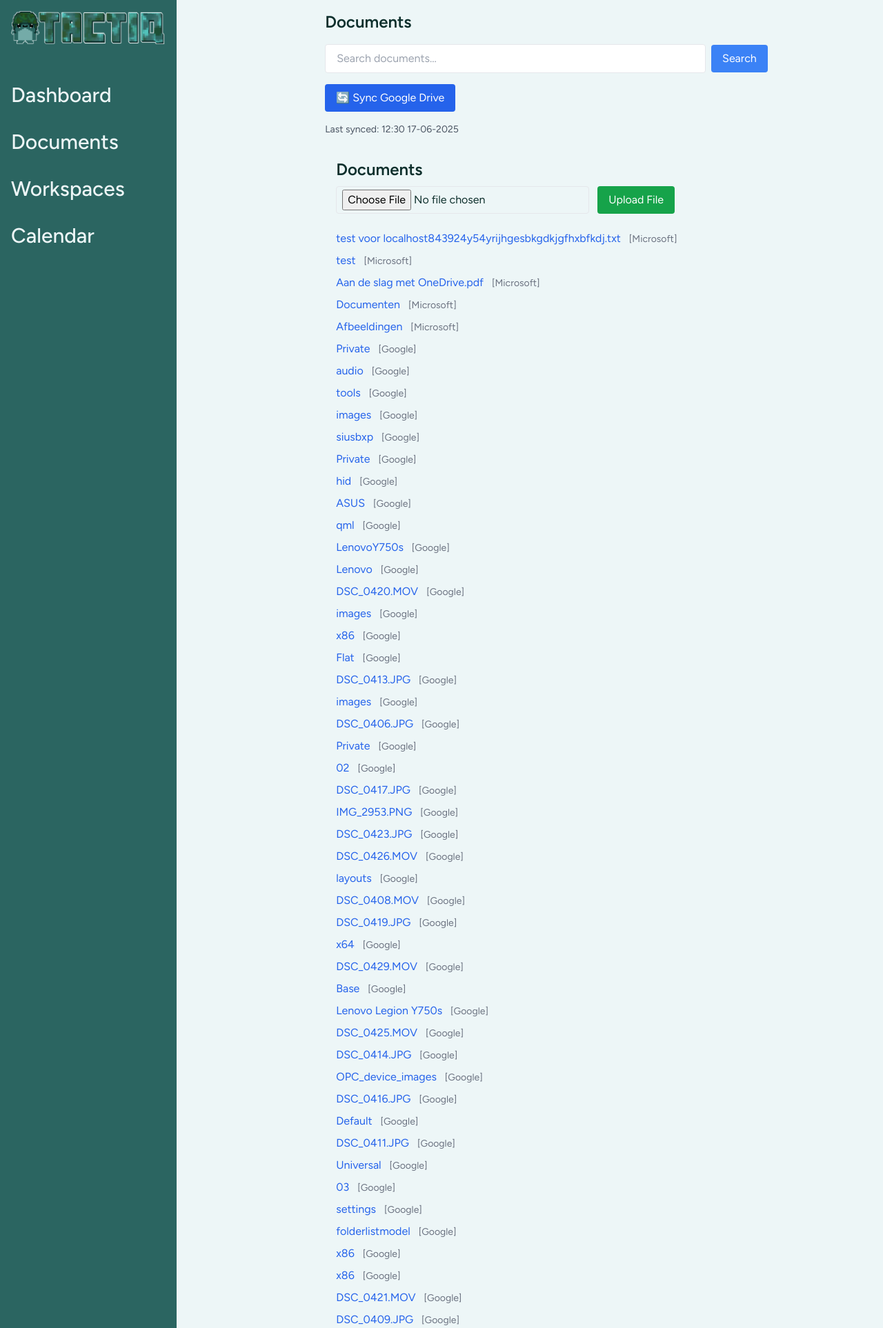
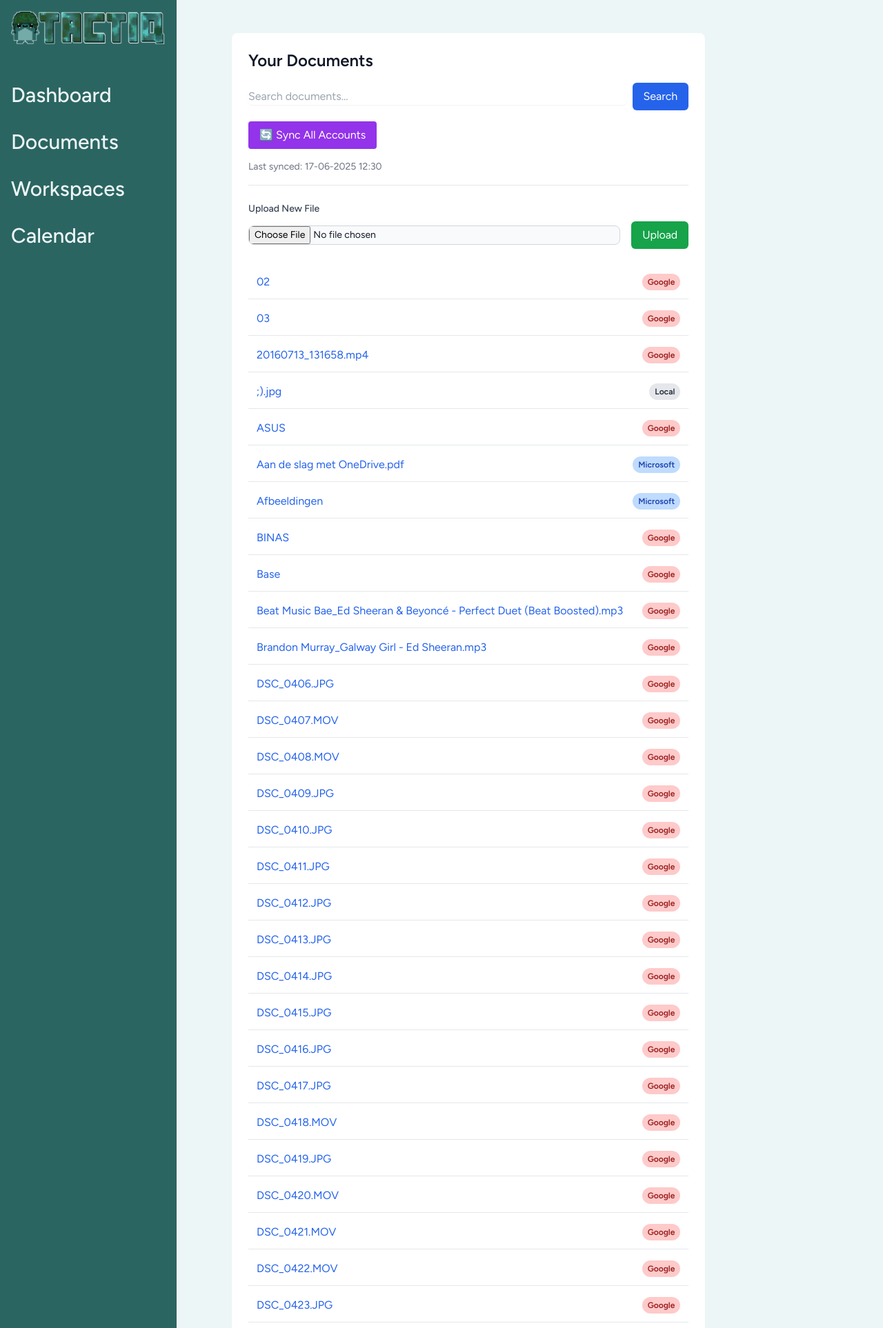
Before and after one commit to Priy4s/TLE2_Startup, a Laravel app: page /documents in a window 1280 px wide. Shown: the top 1926 px of the page at 69% size. Run offline with Laravel 12, Linux system fonts and the light colour scheme; a user stored in the database is signed in; data comes from the database, SQL or seed files in the repository; both versions use the stored data as it was after the commit; style sheets or scripts are compiled from the project's sources; some libraries are stand-ins or nearby versions.

Commit message:
microsoft overview

```diff
--- a/app/Http/Controllers/DocumentController.php
+++ b/app/Http/Controllers/DocumentController.php
@@ -4,107 +4,165 @@ namespace App\Http\Controllers;
 
 use Illuminate\Http\Request;
 use Illuminate\Support\Facades\Auth;
+use Illuminate\Support\Facades\Log;
 use Illuminate\Support\Facades\Storage;
 use App\Models\CloudFile;
+
+// Importeer de benodigde classes voor BEIDE services
 use Google\Client as GoogleClient;
 use Google\Service\Drive as GoogleDrive;
+use League\OAuth2\Client\Provider\GenericProvider as MicrosoftClient;
+use Microsoft\Graph\Graph;
+use Microsoft\Graph\Model\DriveItem;
 
 class DocumentController extends Controller
 {
+    /**
+     * Toont een gecombineerd overzicht van alle cloud- en lokale bestanden.
+     */
     public function overview(Request $request)
     {
         $user = Auth::user();
 
+        if ($request->has('sync_all')) {
+            $this->syncGoogleFiles($user);      // Synchroniseer eerst Google
+            $this->syncMicrosoftFiles($user);   // Synchroniseer daarna Microsoft
+            return redirect()->route('documents.overview')->with('status', 'All accounts are being synced.');
+        }
+
+        // --- Database Query ---
         $query = CloudFile::where('user_id', $user->id);
 
         // Search filter
         if ($request->filled('search')) {
-            $search = $request->input('search');
-            $query->where('name', 'like', "%{$search}%");
+            $query->where('name', 'like', "%{$request->search}%");
         }
 
-        // Provider filter (optional)
-        if ($request->filled('provider') && in_array($request->provider, ['local', 'google'])) {
+        // TOEGEVOEGD: Provider filter uitgebreid met 'microsoft'
+        if ($request->filled('provider') && in_array($request->provider, ['local', 'google', 'microsoft'])) {
             $query->where('provider', $request->provider);
         }
 
-        // Sync Google files if requested
-        if ($request->has('sync_google')) {
-            $this->syncGoogleFiles($user);
-            return redirect()->route('documents.overview');
-        }
-
-
-        $files = $query->orderBy('synced_at', 'desc')->get();
-
-        $lastSyncedAt = CloudFile::where('user_id', $user->id)
-            ->whereNotNull('synced_at')
-            ->orderBy('synced_at', 'desc')
-            ->value('synced_at');
+        $files = $query->orderBy('name', 'asc')->get();
+        $lastSyncedAt = CloudFile::where('user_id', $user->id)->whereNotNull('synced_at')->max('synced_at');
 
         return view('alldocuments.documents-overview', compact('files', 'lastSyncedAt'));
     }
 
+    /**
+     * Verwerkt het uploaden van lokale bestanden.
+     */
     public function upload(Request $request)
     {
-        $request->validate([
-            'file' => 'required|file|max:10240',
-        ]);
+        $request->validate(['file' => 'required|file|max:10240']);
 
         $user = Auth::user();
         $file = $request->file('file');
-        $filename = $file->getClientOriginalName();
-        $mime = $file->getClientMimeType();
-
         $path = $file->store("uploads/{$user->id}", 'public');
-        $url = Storage::url($path);
 
         CloudFile::create([
-            'user_id' => $user->id,
-            'file_id' => 'local-' . uniqid(),
-            'name' => $filename,
-            'mime_type' => $mime,
-            'web_view_link' => $url,
-            'provider' => 'local',
-            'synced_at' => null,
+            'user_id'       => $user->id,
+            'file_id'       => 'local-' . uniqid(),
+            'name'          => $file->getClientOriginalName(),
+            'mime_type'     => $file->getClientMimeType(),
+            'web_view_link' => Storage::url($path),
+            'provider'      => 'local',
+            'synced_at'     => now(),
         ]);
 
         return redirect()->route('documents.overview')->with('status', 'File uploaded successfully!');
     }
 
+    /**
+     * Synchroniseert bestanden van Google Drive.
+     */
     private function syncGoogleFiles($user)
     {
-        if (!$user->google_access_token) {
+        if (!$user->google_refresh_token) {
             return;
         }
 
+        try {
             $client = new GoogleClient();
+            $client->setClientId(config('services.google.client_id'));
+            $client->setClientSecret(config('services.google.client_secret'));
+            $client->setRedirectUri(config('services.google.redirect'));
             $client->setAccessToken($user->google_access_token);
 
-        if ($client->isAccessTokenExpired() && $user->google_refresh_token) {
-            $client->fetchAccessTokenWithRefreshToken($user->google_refresh_token);
-            $user->google_access_token = $client->getAccessToken()['access_token'] ?? $user->google_access_token;
-            $user->save();
+            if ($client->isAccessTokenExpired()) {
+                $tokenData = $client->fetchAccessTokenWithRefreshToken($user->google_refresh_token);
+                $user->update(['google_access_token' => $tokenData['access_token']]);
             }
 
             $service = new GoogleDrive($client);
-
-        $response = $service->files->listFiles([
-            'fields' => 'files(id, name, mimeType, webViewLink)',
-            'q' => "'me' in owners",
-            'supportsAllDrives' => true,
-        ]);
+            $response = $service->files->listFiles(['fields' => 'files(id, name, mimeType, webViewLink)', 'q' => "'me' in owners"]);
 
             foreach ($response->getFiles() as $file) {
                 CloudFile::updateOrCreate(
                     ['user_id' => $user->id, 'file_id' => $file->id, 'provider' => 'google'],
-                [
-                    'name' => $file->name,
-                    'mime_type' => $file->mimeType,
-                    'web_view_link' => $file->webViewLink,
-                    'synced_at' => now(),
-                ]
+                    ['name' => $file->name, 'mime_type' => $file->mimeType, 'web_view_link' => $file->webViewLink, 'synced_at' => now()]
                 );
             }
+        } catch (\Exception $e) {
+            Log::error('Google Sync Failed', ['message' => $e->getMessage()]);
         }
     }
+
+    /**
+     * NIEUW TOEGEVOEGD: Synchroniseert bestanden van Microsoft OneDrive.
+     */
+    private function syncMicrosoftFiles($user)
+    {
+        if (!$user->microsoft_refresh_token) {
+            return;
+        }
+
+        try {
+            $accessToken = $user->microsoft_access_token;
+
+            // Controleer of de token is verlopen en vernieuw indien nodig
+            if (time() >= ($user->microsoft_token_expiry ?? 0) - 60) {
+                $oauthClient = $this->getMicrosoftClient();
+                $newToken = $oauthClient->getAccessToken('refresh_token', ['refresh_token' => $user->microsoft_refresh_token]);
+
+                $user->update([
+                    'microsoft_access_token' => $newToken->getToken(),
+                    'microsoft_token_expiry' => $newToken->getExpires(),
+                    'microsoft_refresh_token' => $newToken->getRefreshToken() ?? $user->microsoft_refresh_token,
+                ]);
+                $user->refresh(); // Herlaad het user model met de nieuwe data
+                $accessToken = $newToken->getToken();
+            }
+
+            $graph = new Graph();
+            $graph->setAccessToken($accessToken);
+            $driveItems = $graph->createRequest('GET', '/me/drive/root/children?$top=200')->setReturnType(DriveItem::class)->execute();
+
+            foreach ($driveItems as $item) {
+                CloudFile::updateOrCreate(
+                    ['user_id' => $user->id, 'file_id' => $item->getId(), 'provider' => 'microsoft'],
+                    ['name' => $item->getName(), 'mime_type' => $item->getFile() ? $item->getFile()->getMimeType() : 'folder/microsoft', 'web_view_link' => $item->getWebUrl(), 'synced_at' => now()]
+                );
+            }
+        } catch (\Exception $e) {
+            Log::error('Microsoft Sync Failed', ['message' => $e->getMessage()]);
+            // Optioneel: Stuur een foutmelding terug naar de gebruiker
+            return redirect()->route('documents.overview')->with('error', 'Microsoft sync is mislukt: ' . $e->getMessage());
+        }
+    }
+
+    /**
+     * NIEUW TOEGEVOEGD: Helper-methode om de Microsoft client aan te maken.
+     */
+    private function getMicrosoftClient()
+    {
+        return new MicrosoftClient([
+            'clientId'                => config('services.microsoft.client_id'),
+            'clientSecret'            => config('services.microsoft.client_secret'),
+            'redirectUri'             => config('services.microsoft.redirect'),
+            'urlAuthorize'            => 'https://login.microsoftonline.com/' . config('services.microsoft.tenant', 'common') . '/oauth2/v2.0/authorize',
+            'urlAccessToken'          => 'https://login.microsoftonline.com/' . config('services.microsoft.tenant', 'common') . '/oauth2/v2.0/token',
+            'urlResourceOwnerDetails' => '',
+        ]);
+    }
+}
--- a/resources/views/alldocuments/documents-overview.blade.php
+++ b/resources/views/alldocuments/documents-overview.blade.php
@@ -1,62 +1,76 @@
 <x-nav></x-nav>
 
-<div class="p-4 max-w-3xl mx-auto">
-    <h1 class="text-2xl font-bold mb-4">Documents</h1>
 
-    <!-- Search Form -->
+    <div class="py-12">
+        <div class="max-w-7xl mx-auto sm:px-6 lg:px-8">
+            <div class="bg-white dark:bg-gray-800 overflow-hidden shadow-sm sm:rounded-lg">
+                <div class="p-6 text-gray-900 dark:text-gray-100">
+
+                    <h1 class="text-2xl font-bold mb-4">Your Documents</h1>
+
                     <form method="GET" action="{{ route('documents.overview') }}" class="mb-4 flex gap-2 items-center">
                         <input type="text" name="search" placeholder="Search documents..." value="{{ request('search') }}"
-               class="border rounded px-4 py-2 flex-grow">
-
-
-        <button type="submit" class="bg-blue-500 text-white px-4 py-2 rounded">Search</button>
+                               class="border-gray-300 dark:border-gray-700 dark:bg-gray-900 dark:text-gray-300 focus:border-indigo-500 dark:focus:border-indigo-600 focus:ring-indigo-500 dark:focus:ring-indigo-600 rounded-md shadow-sm flex-grow">
+                        <button type="submit" class="px-4 py-2 bg-blue-600 text-white rounded-md hover:bg-blue-700">Search</button>
                     </form>
 
-    <!-- Sync Google Button -->
-    <a href="{{ route('documents.overview', ['sync_google' => 1]) }}"
-       class="bg-blue-600 hover:bg-blue-700 text-white px-4 py-2 rounded mb-4 inline-block">
-        🔄 Sync Google Drive
+                    @if(Auth::user()->google_refresh_token || Auth::user()->microsoft_refresh_token)
+                        <a href="{{ route('documents.overview', ['sync_all' => 1]) }}"
+                           class="bg-purple-600 hover:bg-purple-700 text-white px-4 py-2 rounded mb-4 inline-block">
+                            🔄 Sync All Accounts
                         </a>
+                    @endif
 
                     @if($lastSyncedAt)
-            <p class="text-sm text-gray-600 mb-4">
-                Last synced: {{ \Carbon\Carbon::parse($lastSyncedAt)->format('H:i d-m-Y') }}
+                        <p class="text-sm text-gray-500 dark:text-gray-400 mb-4">
+                            Last synced: {{ \Carbon\Carbon::parse($lastSyncedAt)->format('d-m-Y H:i') }}
                         </p>
                     @else
-            <p class="text-sm text-gray-600 mb-4">
+                        <p class="text-sm text-gray-500 dark:text-gray-400 mb-4">
                             Last synced: Never
                         </p>
                     @endif
 
-    <div class="p-4 max-w-3xl mx-auto">
-        <h1 class="text-2xl font-bold mb-2">Documents</h1>
-
-        <!-- Upload Form -->
-    <form method="POST" action="{{ route('documents.upload') }}" enctype="multipart/form-data" class="mb-6">
+                    <form method="POST" action="{{ route('documents.upload') }}" enctype="multipart/form-data" class="mb-6 border-t border-gray-200 dark:border-gray-700 pt-6">
                         @csrf
-        <input type="file" name="file" required class="border rounded px-2 py-1 mr-2">
-        <button type="submit" class="bg-green-600 hover:bg-green-700 text-white px-4 py-2 rounded">
-            Upload File
-        </button>
+                        <label class="block font-medium text-sm text-gray-700 dark:text-gray-300 mb-2" for="file">Upload New File</label>
+                        <div class="flex items-center">
+                            <input type="file" name="file" id="file" required class="block w-full text-sm text-gray-900 border border-gray-300 rounded-lg cursor-pointer bg-gray-50 dark:text-gray-400 focus:outline-none dark:bg-gray-700 dark:border-gray-600 dark:placeholder-gray-400 mr-4">
+                            <button type="submit" class="px-4 py-2 bg-green-600 text-white rounded-md hover:bg-green-700">Upload</button>
+                        </div>
                     </form>
 
                     @if(session('status'))
                         <div class="mb-4 text-green-600 font-semibold">{{ session('status') }}</div>
                     @endif
 
-    <!-- Documents List -->
+                    @if ($errors->any())
+                        <div class="mb-4 text-red-600 font-semibold">
                             <ul>
+                                @foreach ($errors->all() as $error)
+                                    <li>{{ $error }}</li>
+                                @endforeach
+                            </ul>
+                        </div>
+                    @endif
+
+                    <ul class="space-y-1">
                         @forelse($files as $file)
-            @if($file->web_view_link)
-                <li class="mb-2">
-                    <a href="{{ $file->web_view_link }}" target="_blank" class="text-blue-600 hover:underline">
+                            <li class="p-3 border-b border-gray-200 dark:border-gray-700 flex justify-between items-center">
+                                <a href="{{ $file->web_view_link }}" target="_blank" class="text-blue-600 dark:text-blue-400 hover:underline">
                                     {{ $file->name }}
                                 </a>
-                    <span class="ml-2 text-sm text-gray-500">[{{ ucfirst($file->provider) }}]</span>
+                                <span class="ml-4 text-xs font-semibold px-2 py-1 rounded-full
+                                    @if($file->provider == 'google') bg-red-200 text-red-800 @elseif($file->provider == 'microsoft') bg-blue-200 text-blue-800 @else bg-gray-200 text-gray-800 @endif">
+                                    {{ ucfirst($file->provider) }}
+                                </span>
                             </li>
-            @endif
                         @empty
-            <li>No documents found.</li>
+                            <li class="text-gray-500 mt-4">No documents found. Try connecting an account and syncing.</li>
                         @endforelse
                     </ul>
+
                 </div>
+            </div>
+        </div>
+    </div>
```
Also changed, not shown: app/Http/Controllers/MicrosoftController.php (+10 -70 lines), database/database.sqlite, package-lock.json, 3 other files. Lines whose indentation alone changed are shown as unchanged.
